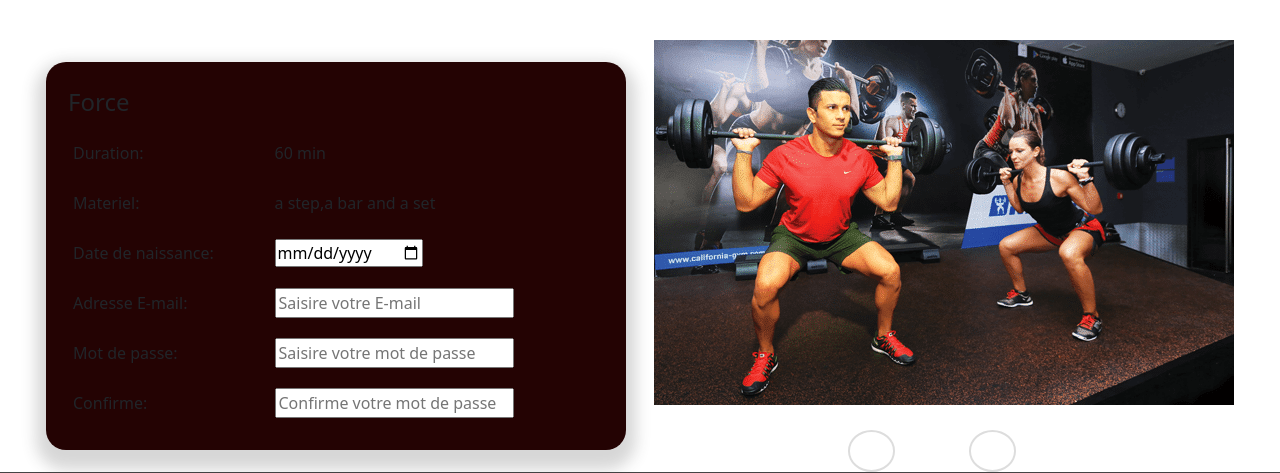
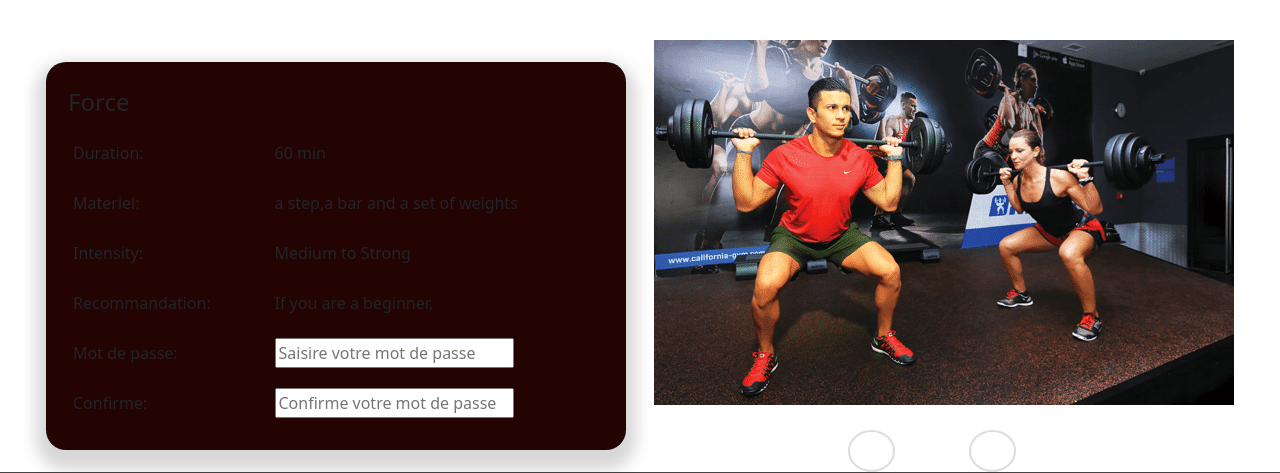
Before and after one commit to mohamed-halim-elleuch/projet-web, a Flask app: page /bodybuilding in a window 1280 px wide; the page is wider, and only the part inside the window is pictured. Shown: the part 924-1397 px from the top of that part. Run offline with Flask 2, Linux system fonts and the light colour scheme; some libraries are stand-ins or nearby versions.

Commit message:
commit on 'master'

```diff
--- a/templates/bodybuilding.html
+++ b/templates/bodybuilding.html
@@ -39,17 +39,17 @@
                 </tr>
                 <tr>
                     <td><label for="fname">Materiel: </label></td>
-                    <td><label for="lname">a step,a bar and a set  </label></td>
+                    <td><label for="lname">a step,a bar and a set of weights </label></td>
                 </tr>
 
                 <tr>
-                    <td><label for="birthday">Date de naissance:</label></td>
-                    <td><input type="date" id="birthday" name="birthday" ></td>
+                    <td><label for="birthday">Intensity:</label></td>
+                    <td><label for="birthday">Medium to Strong</label></td>
                 </tr>
 
                 <tr>
-                    <td><label for="email">Adresse E-mail: </label></td>
-                    <td><input type="email" id="email" name="email" placeholder="Saisire votre E-mail" required></td>
+                    <td><label for="email">Recommandation: </label></td>
+                    <td><label for="email">If you are a beginner, </label></td>
                 </tr>
 
                 <tr>
```
